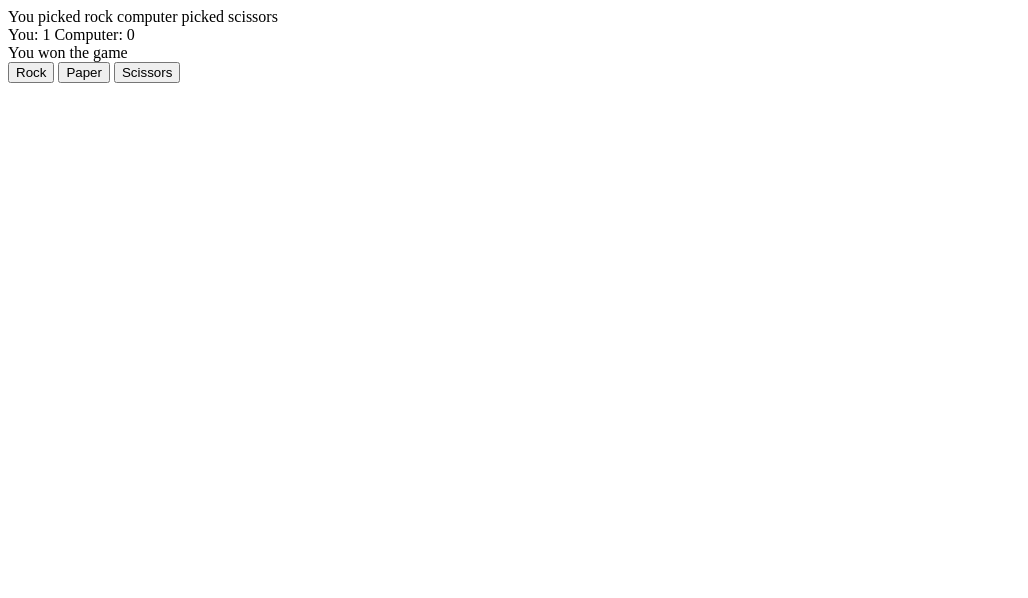
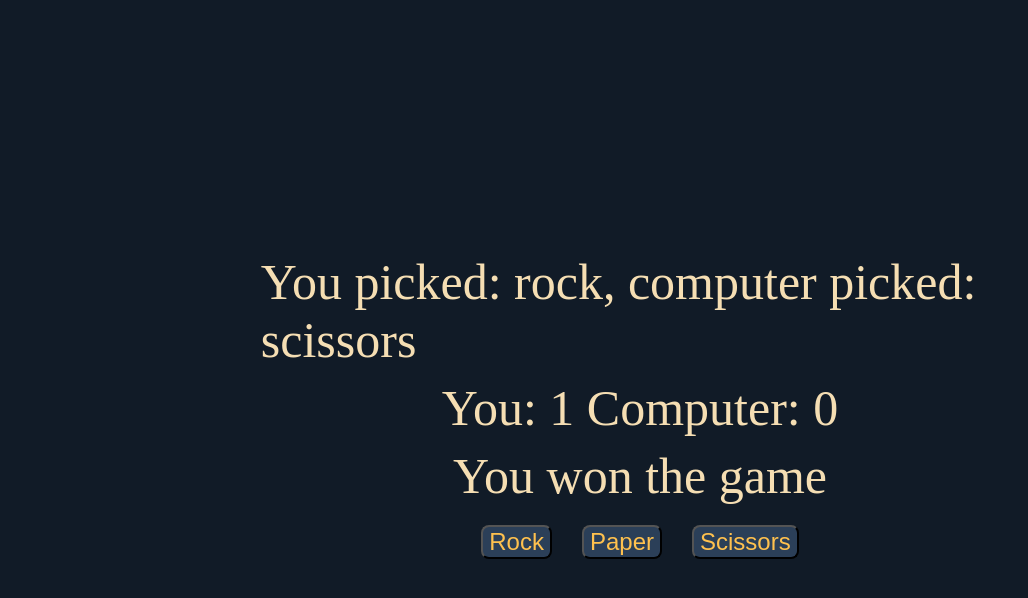
Before and after one commit to xansaif/rock-paper-scissors, a plain HTML site: page index.html in a window 1280 px wide. Both pictures are taken after a click on the button "Rock". Shown: the whole page, without its empty margins (0-1028 px from the left). Drawn offline with Linux system fonts and the light colour scheme.

Commit message:
Add style and fixed the issue where counter wasnt working properly

```diff
--- a/index.html
+++ b/index.html
@@ -4,17 +4,23 @@
     <meta charset="UTF-8">
     <meta name="viewport" content="width=device-width, initial-scale=1.0">
     <title>Document</title>
-
+    <link rel="stylesheet" href="style.css">
     <script src="script.js" defer></script>
 </head>
 <body>
-    <div class="pick">rock paper scissors pick one</div>
-    <div class="score"></div>
-    <div class="winner"></div>
+    <div class="container">
+
+        <div class="text">
+      <div class="pick">rock paper scissors pick one</div>
+      <div class="score"></div>
+      <div class="winner"></div>
+    </div>
+
     <div class="buttons">
         <button id="rock">Rock</button>
         <button id="paper">Paper</button>
         <button id="scissors">Scissors</button>
     </div>
+</div>
 </body>
 </html>
--- a/script.js
+++ b/script.js
@@ -7,13 +7,14 @@ let score = document.querySelector(".score")
 
 let pround = 0;
 let cround = 0;
-let runCount = 0;
+let runCount = 1;
 let userChoice = "asd";
 
 
 rock.addEventListener("click",() =>
 {
     userChoice = "rock";
+    check();
     game();
     runCount +=1
 
@@ -22,6 +23,7 @@ rock.addEventListener("click",() =>
 paper.addEventListener("click",() =>
 {
     userChoice = "paper";
+    check();
     game();
     runCount +=1
 })
@@ -29,6 +31,7 @@ paper.addEventListener("click",() =>
 scissors.addEventListener("click",() =>
 {
     userChoice = "scissors";
+    check();
     game();
     runCount +=1
 })
@@ -74,7 +77,7 @@ function game()
      comPick = choices[Math.floor(Math.random()*3)];
      userPick = userChoice;
 
-     let text = `You picked ${userPick} computer picked ${comPick}`;
+     let text = `You picked: ${userPick}, computer picked: ${comPick}`;
      let winnerText = (rpc(userPick, comPick));
      let scoreText = `You: ${pround} Computer: ${cround}`;
      picktext.textContent = text;
@@ -85,12 +88,13 @@ function game()
 
 }
 
-
-if (runCount = 5)
+function check()
 {
+if (runCount == 6)
+{
+    runCount = 1;
     pround = 0;
     cround = 0;
-    runCount = 0;
     if(pround == cround)
     {
         winner.textContent = "Tie";
@@ -99,9 +103,12 @@ if (runCount = 5)
     else if(pround > cround)
     {
         winner.textContent = "You Won";
+        score.style.cssText = "background-color: green;"
     }
     if(pround < cround)
     {
         winner.textContent = "You Lose";
+        score.style.cssText = "background-color: red;"
     }
 }
+}
--- /dev/null
+++ b/style.css
@@ -0,0 +1,53 @@
+body
+{
+    font-size: 50px;
+    background-color: #111b27;
+    color: wheat;
+}
+
+.container, .text, .buttons
+{
+    display: flex;
+}
+
+.container
+{
+    flex-direction: column;
+    justify-content: center;
+    align-items: center;
+}
+
+.text
+{
+    flex-direction: column;
+    align-items: center;
+    justify-content: flex-start;
+}
+
+.container
+{
+    margin: 20%;
+}
+
+.text
+{
+    height: 252px;
+    gap: 10px;
+}
+
+button
+{
+    border-radius: 8px;
+    height: auto;
+    width: auto;
+    font-size: 24px;
+    background-color: #2b3f58;
+    color: rgb(255, 193, 78);
+
+}
+
+.buttons
+{
+    margin: 20px;
+    gap: 30px;
+}
```
